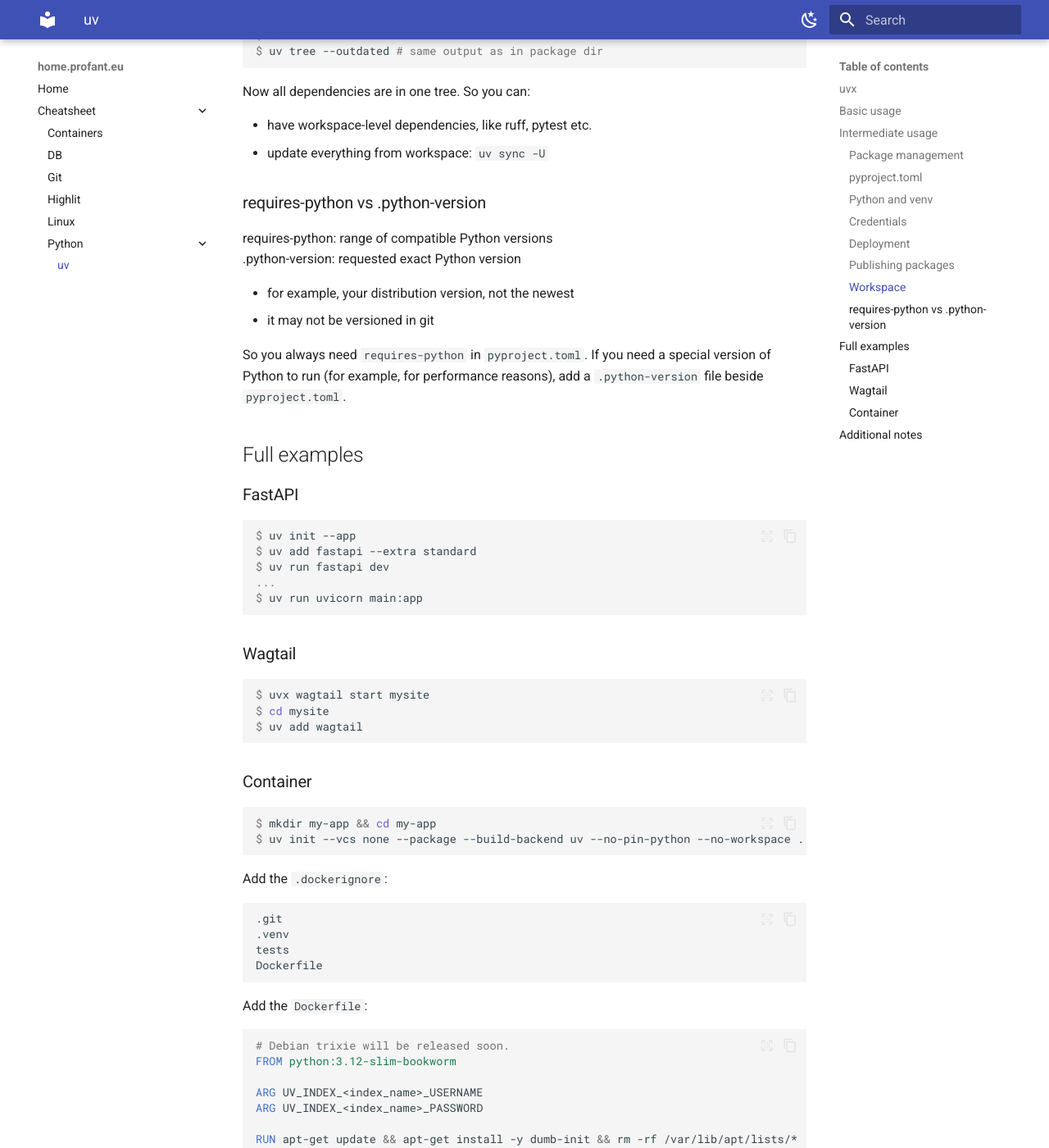
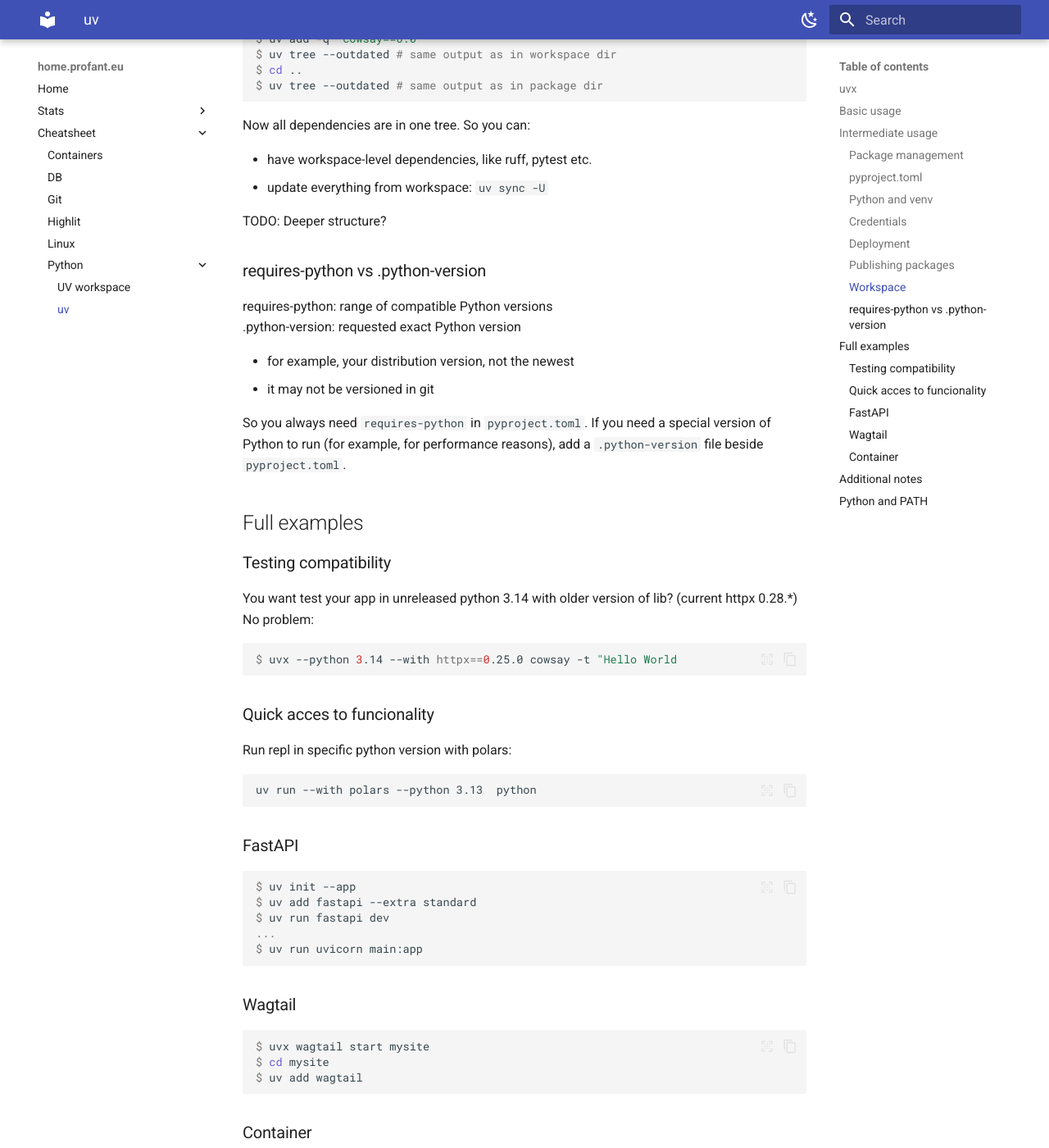
Before and after one commit to Kedrigern/home.profant.eu, an MkDocs documentation site: the page built from docs/cheatsheet/python/uv.md, in a window 1280 px wide and 1400 px high, scrolled down 2967 px. Shown: the whole window at 82% size. Built offline with MkDocs 1.6.1 and Material for MkDocs 9.7.7, drawn with Linux system fonts in a browser that asks for light colours; some of the changed text lies outside the part shown.

Commit message:
docs(uv): extendet content

````diff
--- /dev/null
+++ b/docs/cheatsheet/python/uv-workspace.md
@@ -0,0 +1 @@
+# UV workspace
--- a/docs/cheatsheet/python/uv.md
+++ b/docs/cheatsheet/python/uv.md
@@ -151,6 +153,8 @@ Now all dependencies are in one tree. So you can:
 - have workspace-level dependencies, like ruff, pytest etc.
 - update everything from workspace: `uv sync -U`
 
+TODO: Deeper structure?
+
 ### requires-python vs .python-version
 
 requires-python: range of compatible Python versions
@@ -162,6 +166,22 @@ requires-python: range of compatible Python versions
 So you always need `requires-python` in `pyproject.toml`. If you need a special version of Python to run (for example, for performance reasons), add a `.python-version` file beside `pyproject.toml`.
 
 ## Full examples
+
+### Testing compatibility
+
+You want test your app in unreleased python 3.14 with older version of lib? (current httpx 0.28.*) No problem:
+
+```console
+$ uvx --python 3.14 --with httpx==0.25.0 cowsay -t "Hello World
+```
+
+### Quick acces to funcionality
+
+Run repl in specific python version with polars:
+
+```
+uv run --with polars --python 3.13  python
+```
 
 ### FastAPI
 
@@ -243,3 +263,9 @@ uv also makes available many non-Python apps. For example, git-cliff is a Rust a
 ```console
 uvx git-cliff ...
 ```
+
+(Of course this is not uv specific, but with uv fast it is interesting)
+
+## Python and PATH
+
+uv installs Python versions in `.local/share/uv/python/`. Unlike pyenv, it doesn’t automatically add the installed Python executables to your system’s `PATH`. This means you can’t just run python directly unless you’ve set up a symlink or manually adjust your PATH.
````
Also changed, not shown: other parts of docs/cheatsheet/python/uv.md (+2 -0 lines), docs/Stats/index.md (added).
